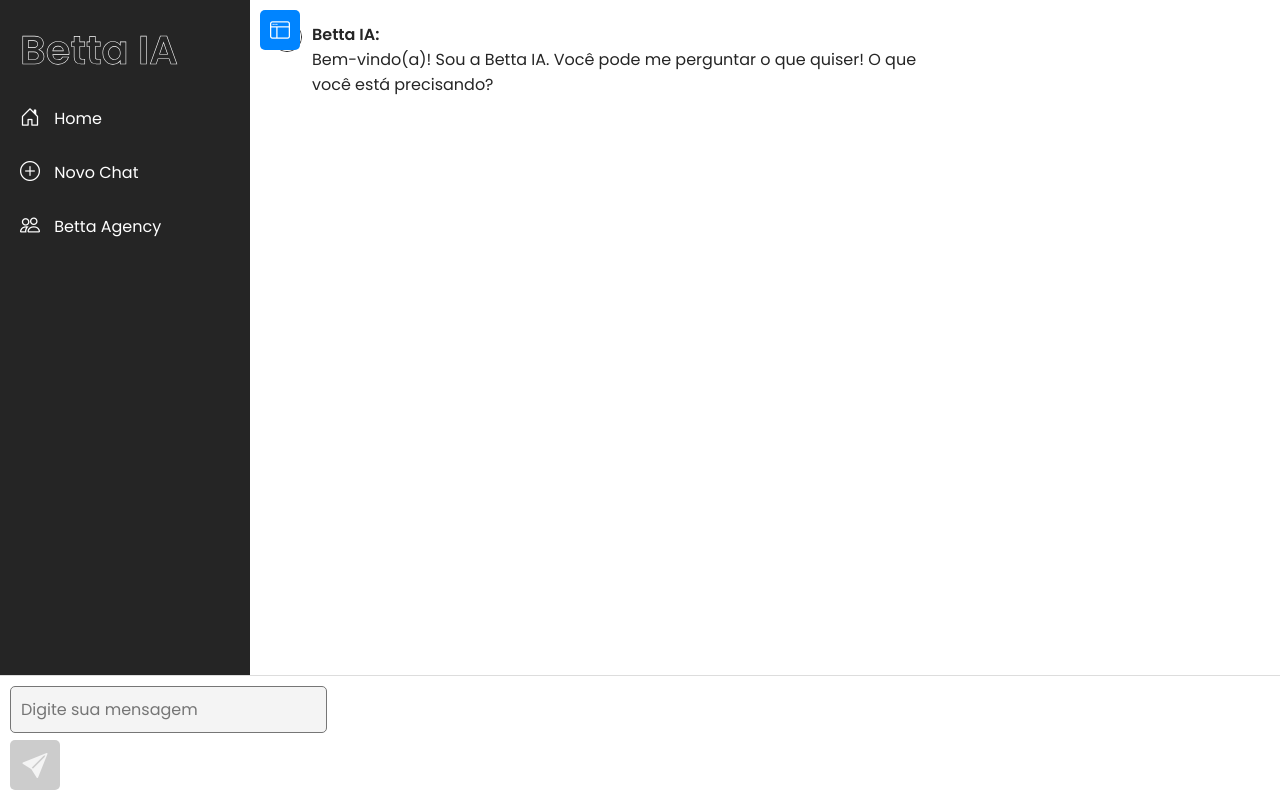
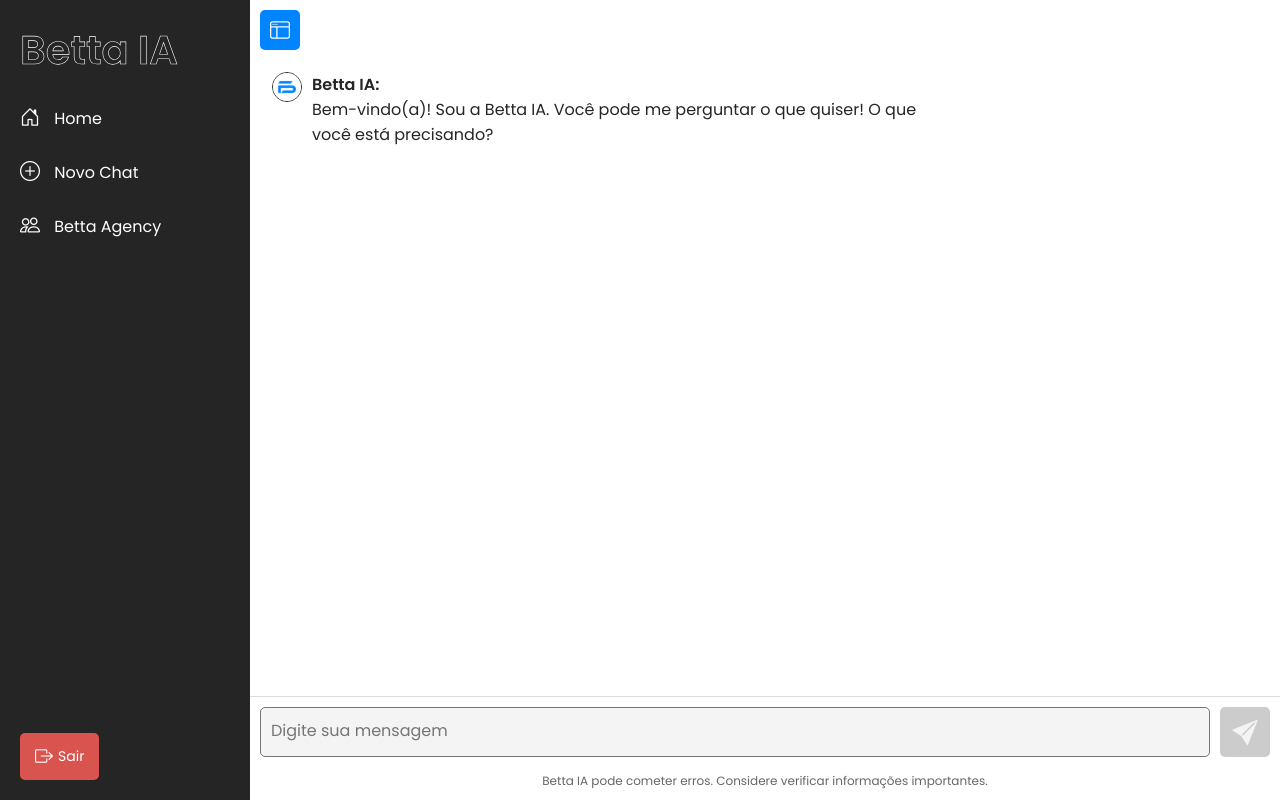
Before and after one commit to 90fabricio09/bettaia, a React (Vite) app: page / in a window 1280 px wide. Built offline with nearby package versions, Linux system fonts and the light colour scheme; no server answers; sample sign-in values are in the browser's storage.

Commit message:
Update styles.css

```diff
--- a/src/assets/css/styles.css
+++ b/src/assets/css/styles.css
@@ -144,6 +144,7 @@ body, html {
 .chatbot-chat-box {
   flex: 1;
   overflow-y: auto;
+  margin-top: 50px;
   padding: 12px;
   background-color: #ffffff;
   max-height: calc(100vh - 100px);
@@ -231,14 +232,10 @@ body, html {
 }
 
 .chatbot-input {
-  position: fixed;
-  bottom: 0;
-  left: 0;
-  right: 0;
+  display: flex;
   border-top: 1px solid #ddd;
   padding: 10px;
   background-color: white;
-  z-index: 10;
 }
 
 .chatbot-textarea {
```
